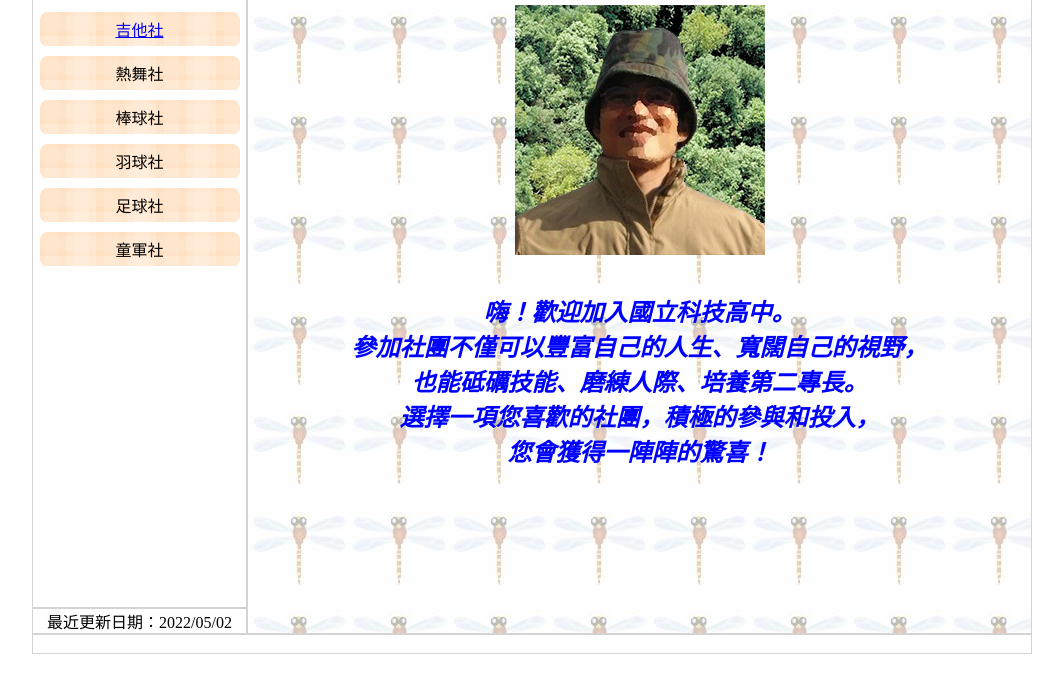
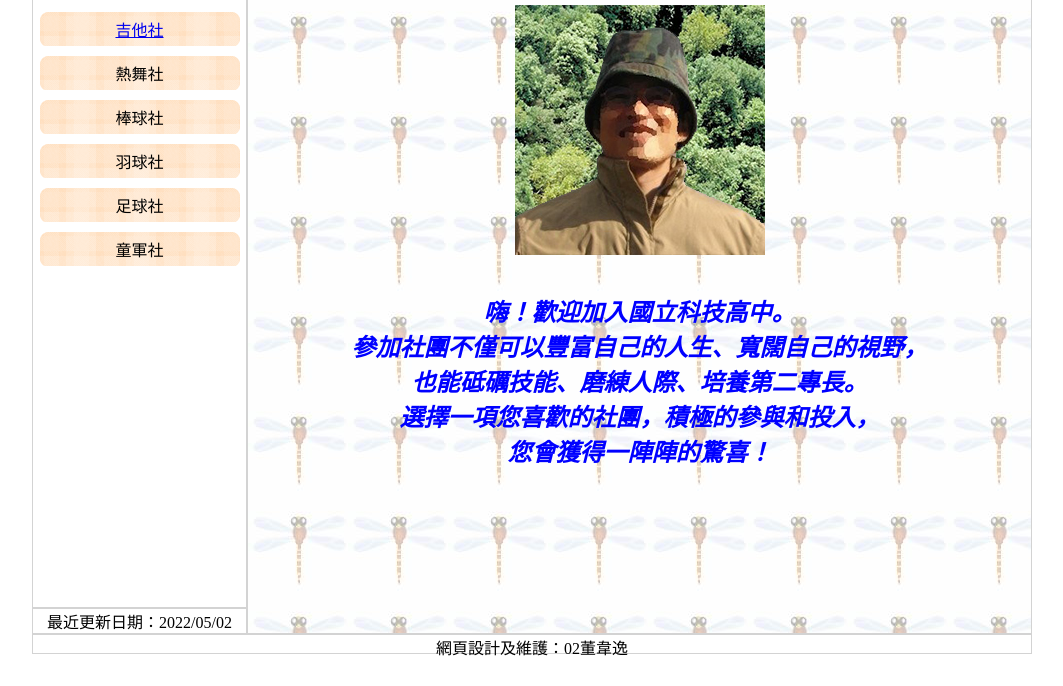
Before and after one commit to ericliliwayne/midtermexam-pra-202205012, a plain HTML site: page index.html in a window 1280 px wide. Shown: the part 114-800 px from the top of the page, without its empty margins (96-1159 px from the left). Drawn offline with Linux system fonts and the light colour scheme.

Commit message:
新增首頁頁尾版權區文字並做變化+試題完成!

```diff
--- a/index.html
+++ b/index.html
@@ -36,7 +36,7 @@
         </div>
     </div>
     <div class="footer">
-
+        網頁設計及維護：02董韋逸
     </div>
 </body>
 
--- a/style.css
+++ b/style.css
@@ -76,4 +76,7 @@ iframe{
 .footer{
     width: 1000px;
     height: 20px;
+    font-size: 16px;
+    color: #000000;
+    text-align: center;
 }
```
